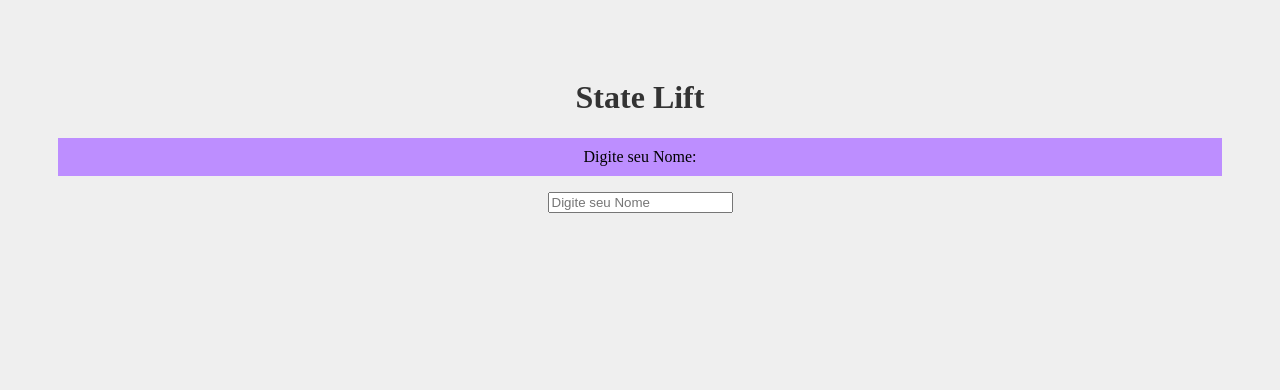
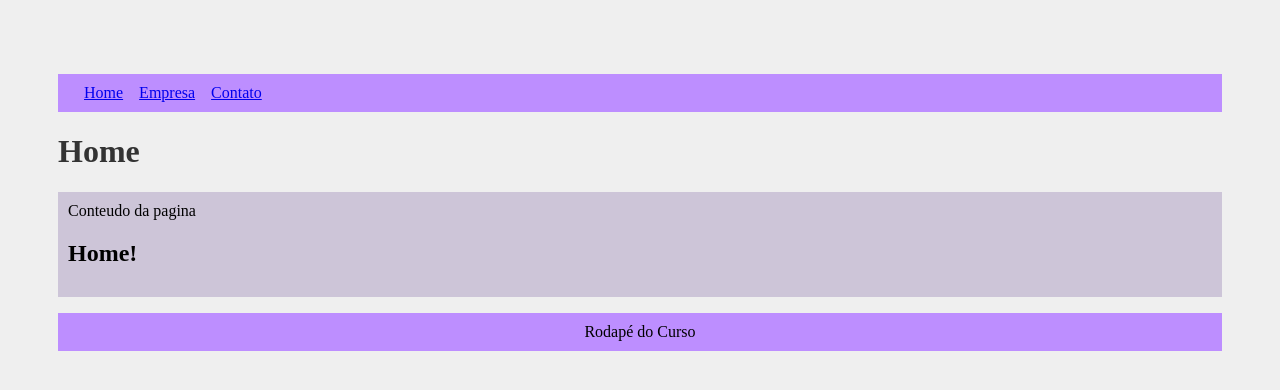
Before and after one commit to GabrielSilveira2026/EstudoFundamentosReactJS, a React (Create React App) app: page / in a window 1280 px wide. Shown: the top 390 px of the page. Built offline with nearby package versions, Linux system fonts and the light colour scheme.

Commit message:
Estudado sistema de rotas e SAP, conceito de componentes fixos(cabecalho e rodape) e treinado modules.css

```diff
--- a/package.json
+++ b/package.json
@@ -8,6 +8,7 @@
     "@testing-library/user-event": "^13.5.0",
     "react": "^18.2.0",
     "react-dom": "^18.2.0",
+    "react-router-dom": "^6.10.0",
     "react-scripts": "5.0.1",
     "web-vitals": "^2.1.4"
   },
--- a/src/App.js
+++ b/src/App.js
@@ -1,17 +1,28 @@
-import './App.css';
-import {useState} from 'react'
-import SeuNome from './components/SeuNome';
-import Saudacao from './components/Saudacao';
+import {BrowserRouter as Router, Routes, Route, Link} from 'react-router-dom'
+import Home from './pages/Home'
+import Empresa from './pages/Empresa'
+import Contato from './pages/Contato'
+import NavBar from './components/layout/NavBar/NavBar';
+import Footer from './components/layout/Footer/Footer';
 
 function App() {
-  const [nome, setNome] = useState()
+  return (
+    <Router>
+      <NavBar/>
 
-  return (
-    <div className="App">
-      <h1>State Lift</h1>
-      <SeuNome setNome={setNome}/>
-      <Saudacao nome={nome}/>
-    </div>
+      <Routes>
+        <Route path="/"
+          element={<Home/>}/>
+
+        <Route path="/empresa"
+          element={<Empresa/>}/>
+
+        <Route path="/contato"
+          element={<Contato/>}/>
+      </Routes>
+      <Footer/>
+    </Router>
+
   );
 }
 
--- /dev/null
+++ b/src/components/layout/Footer/Footer.js
@@ -0,0 +1,9 @@
+import React from 'react'
+import styles from './Footer.module.css'
+function Footer() {
+  return (
+    <footer className={styles.footer}>Rodapé do Curso</footer>
+  )
+}
+
+export default Footer
--- /dev/null
+++ b/src/components/layout/Footer/Footer.module.css
@@ -0,0 +1,6 @@
+.footer {
+    justify-content: center;
+    display: flex;
+    background-color: rgb(189, 142, 255);
+    padding: 10px;
+}
--- /dev/null
+++ b/src/components/layout/NavBar/NavBar.js
@@ -0,0 +1,21 @@
+import React from 'react'
+import {Link} from 'react-router-dom'
+import styles from './NavBar.module.css'
+
+function NavBar() {
+  return (
+    <ul className={styles.list}>
+        <li className={styles.item}>
+          <Link to='/'>Home</Link>
+        </li>
+        <li className={styles.item}>
+          <Link to='/empresa'>Empresa</Link>
+        </li>
+        <li className={styles.item}>
+          <Link to='/contato'>Contato</Link>
+        </li>
+    </ul>
+  )
+}
+
+export default NavBar
--- /dev/null
+++ b/src/components/layout/NavBar/NavBar.module.css
@@ -0,0 +1,10 @@
+.list {
+    display: flex;
+    list-style: none;
+    background-color: rgb(189, 142, 255);
+    padding: 10px;
+}
+
+.item {
+    margin-left: 1em
+}
--- a/src/index.css
+++ b/src/index.css
@@ -8,6 +8,6 @@ h1 {
 }
 
 p {
-  background-color: rgb(189, 142, 255);
+  background-color: rgb(205, 197, 216);
   padding: 10px
 }
--- /dev/null
+++ b/src/pages/Contato.js
@@ -0,0 +1,12 @@
+import React from 'react'
+
+function Contato() {
+  return (
+    <div>
+        <h1>Contato</h1>
+        <p>Conteudo da pagina <h2>Contato!</h2></p>
+    </div>
+  )
+}
+
+export default Contato
--- /dev/null
+++ b/src/pages/Empresa.js
@@ -0,0 +1,12 @@
+import React from 'react'
+
+function Empresa() {
+  return (
+    <div>
+        <h1>Empresa</h1>
+        <p>Conteudo da pagina <h2>Empresa!</h2></p>
+    </div>
+  )
+}
+
+export default Empresa
--- /dev/null
+++ b/src/pages/Home.js
@@ -0,0 +1,12 @@
+import React from 'react'
+
+function Home() {
+  return (
+    <div>
+        <h1>Home</h1>
+        <p>Conteudo da pagina <h2>Home!</h2></p>
+    </div>
+  )
+}
+
+export default Home
```
Also changed, not shown: 1 other file (tests, documents, lock files or other folders).
